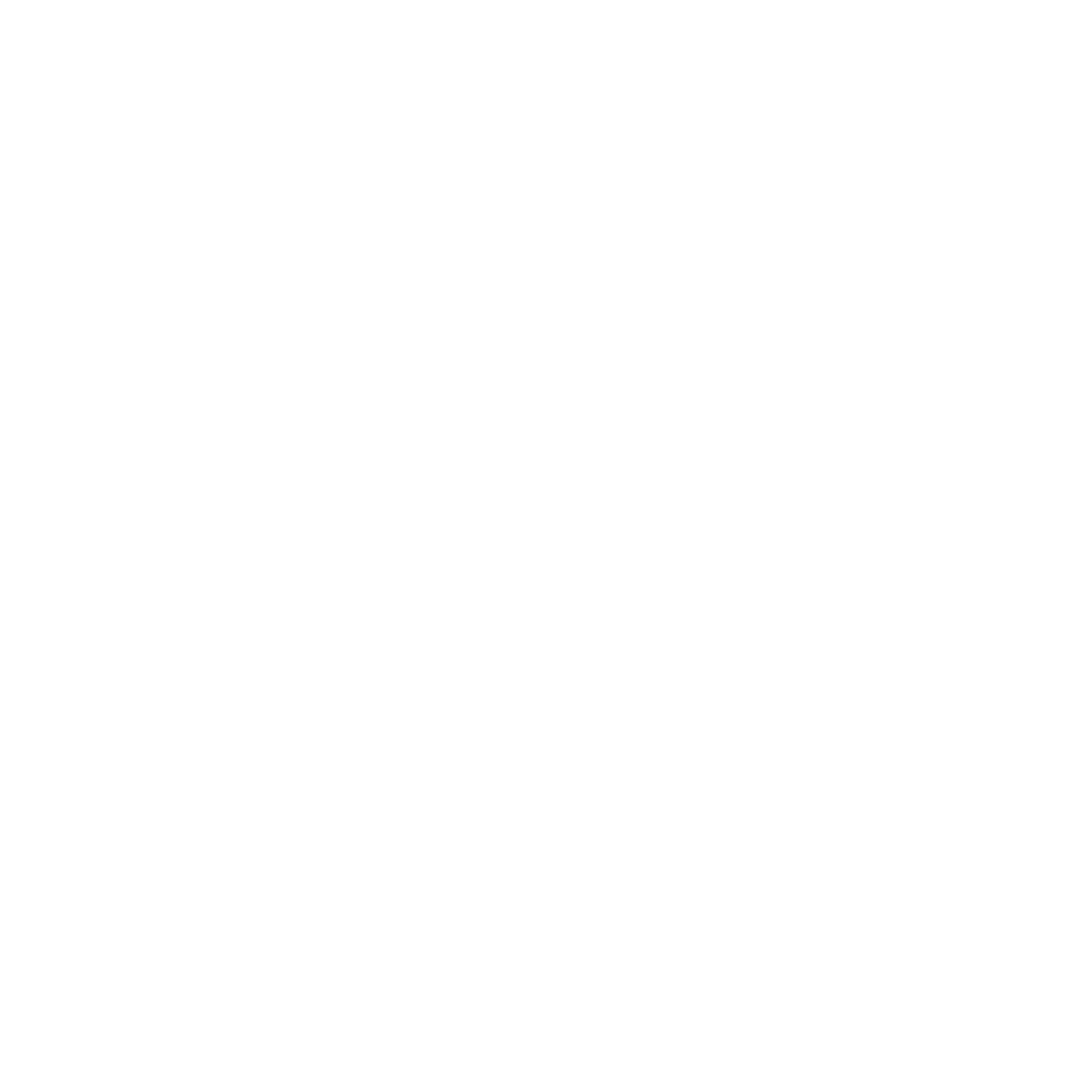
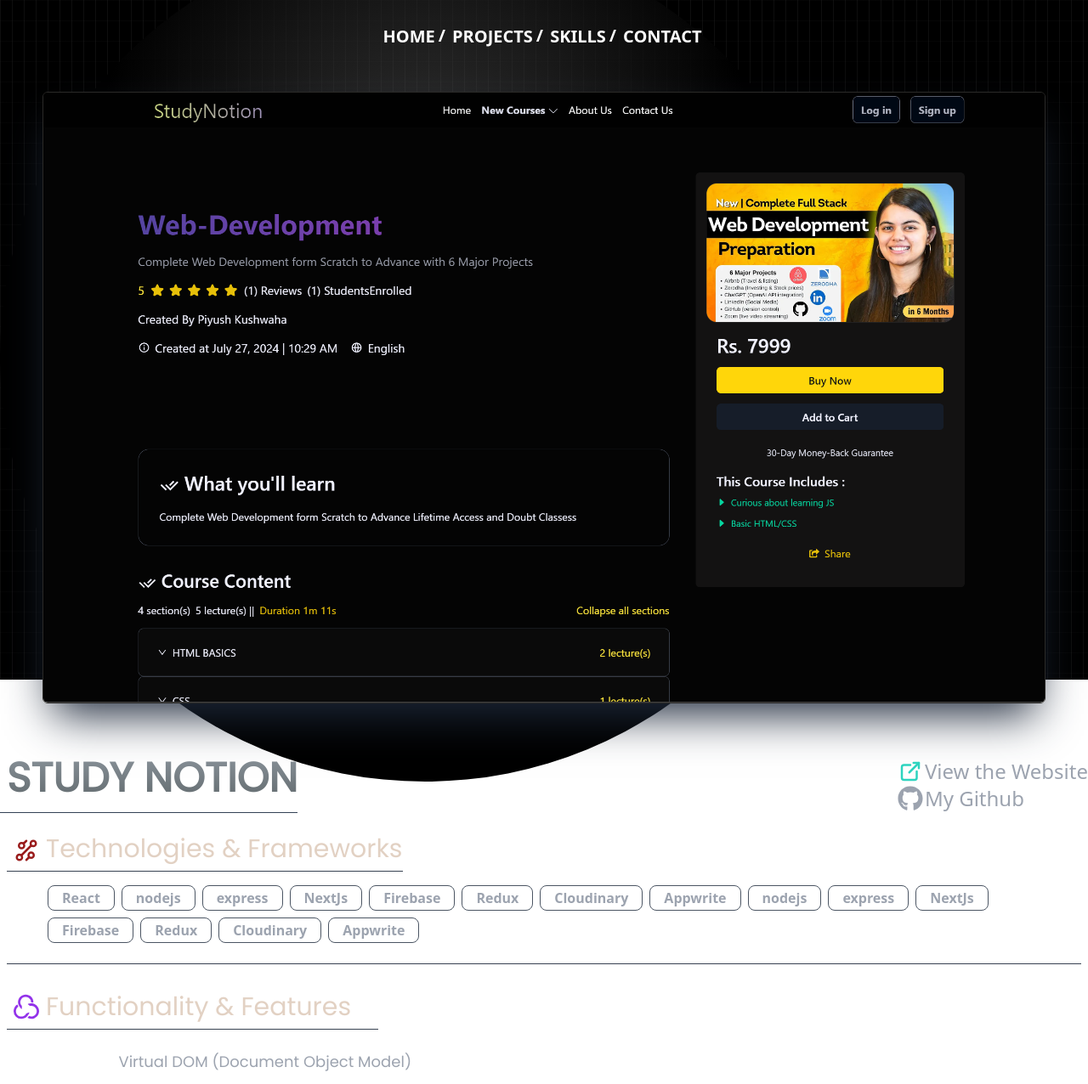
Before and after one commit to piyushkushwaha977/Portfolio, a React (Create React App) app: page /project/truefeedback in a window 1280 px wide. Before the commit this address had no page. Shown: the top 1276 px of the page at 85% size. Before the commit the page ends 800 px from the top, so only its background shows below. Built offline with nearby package versions, Linux system fonts and the light colour scheme.

Commit message:
Project page Now includes New Styles

```diff
--- a/src/App.jsx
+++ b/src/App.jsx
@@ -5,12 +5,13 @@
 import SkillsPage from "./pages/SkillsPage";
 import FoodFusionPage from "../src/pages/projectPages/FoodFusionPage";
 import ProjectsPage from "./pages/ProjectsPage";
+import TrueFeedbackPage from "./pages/projectPages/TrueFeedbackPage";
 // import Navbar from "./components/custom/Navbar";
 
 function App() {
   return (
     <div>
-      <>
+
         {/* <Navbar/> */}
         <Routes >
           <Route path="/" element={<HomePage/>}/>
@@ -19,9 +20,8 @@
           <Route path="/skills" element={<SkillsPage/>}/>
           <Route path="/projects" element={<ProjectsPage/>}/>
           <Route path="/project/foodfusion" element={<FoodFusionPage/>}/>
+          <Route path="/project/truefeedback" element={<TrueFeedbackPage/>}/>
         </Routes>
-      </>
-
 
     </div>
   );
--- a/src/components/custom/ProjectHero.jsx
+++ b/src/components/custom/ProjectHero.jsx
@@ -1,10 +1,14 @@
 import myStudynotionImg from "../../assets/projectImages/MyStudyNotion.png"
+import myStudynotionProjectImg from "../../assets/projectImages/studynotionproject.png"
 // import { Link } from "react-router-dom";
 // import { FaArrowLeft } from "react-icons/fa6";
 import Navbar from "./Navbar";
 import { GrTechnology } from "react-icons/gr";
 import { RiCheckDoubleFill } from "react-icons/ri";
 import { SiCountingworkspro } from "react-icons/si";
+import { TbExternalLink } from "react-icons/tb";
+// import { FiArrowUpRight } from "react-icons/fi";
+import { FaGithub } from "react-icons/fa6";
 
 
  const TechList = ["React", "nodejs" , "express" , "NextJs" , "Firebase" , "Redux" , "Cloudinary" ,"Appwrite", "nodejs" , "express" , "NextJs" , "Firebase" , "Redux" , "Cloudinary" ,"Appwrite" ]
@@ -26,32 +30,38 @@
 const ProjectHero = () => {
 
   return (
-    <div className=" w-full top-0 left-0">
-        {/* <div className=" fixed top-0 left-0 h-full w-full -z-10">
-          <div class="absolute top-0 z-[-2] h-screen w-screen bg-neutral-950 bg-[radial-gradient(ellipse_80%_80%_at_50%_-20%,rgba(120,119,198,0.3),rgba(255,255,255,0))]"></div>
-        </div> */}
+    <>
+        {/* Dark Theme Background code */}
         <div className="fixed left-0 top-0 -z-10 w-full h-full">
-                {/* Dark Theme Background code */}
-         <div className="relative h-full w-full bg-black"><div className="absolute bottom-0 left-0 right-0 top-0 bg-[linear-gradient(to_right,#4f4f4f2e_1px,transparent_1px),linear-gradient(to_bottom,#8080800a_1px,transparent_1px)] bg-[size:14px_24px]"></div><div className="absolute left-0 right-0 top-[-10%] h-[1000px] w-[1000px] rounded-full bg-[radial-gradient(circle_400px_at_50%_300px,#fbfbfb36,#000)]"></div></div>
-
+          <div className="relative h-full w-full bg-black"><div className="absolute bottom-0 left-0 right-0 top-0 bg-[linear-gradient(to_right,#4f4f4f2e_1px,transparent_1px),linear-gradient(to_bottom,#8080800a_1px,transparent_1px)] bg-[size:14px_24px]"></div><div className="absolute left-0 right-0 top-[-10%] h-[1000px] w-[1000px] rounded-full bg-[radial-gradient(circle_400px_at_50%_300px,#fbfbfb36,#000)]"></div></div>
         </div>
 
-        <Navbar/>
+        <div className=" relative h-screen w-full max-w-full md:max-w-7xl md:mx-auto  ">
 
-        <div className=" relative max-w-full md:max-w-7xl md:mx-auto  ">
+          <Navbar/>
 
           <div className=" max-w-full mx-1 mt-8 md:max-w-6xl lg:max-w-7xl md:mx-auto ">
             <div className="max-w-[23rem] md:max-w-[50rem] lg:max-w-[1180px] mx-auto h-[16rem] md:h-[36rem] lg:h-[46rem] w-full aspect-square  ">
-              <img src={myStudynotionImg}
+              <img src={myStudynotionProjectImg}
                className=" rounded-md w-full h-[15rem] md:h-[32rem] lg:h-[45rem] object-cover border border-[#2b2a28]  shadow-2xl shadow-slate-800"
                alt="studynotion"
               />
             </div>
 
-            <div className=" w-full max-w-[32rem] md:max-w-6xl lg:max-w-7xl mx-auto">
-               <h2 className="mt-4 md:mt-12 pb-4 pl-2 font-bold font-poppins uppercase text-3xl md:text-5xl bg-gradient-to-b from-[#868F96] to-[#596164] text-transparent bg-clip-text
-                border-b border-slate-700"
-               >Study Notion</h2>
+    <div className=" w-full max-w-[32rem] md:max-w-6xl lg:max-w-7xl mx-auto">
+       <div className=" flex justify-between mt-4 md:mt-12 ">
+       <h2 className=" pb-4 pl-2 font-bold font-poppins uppercase text-3xl md:text-5xl bg-gradient-to-b from-[#868F96] to-[#596164] text-transparent bg-clip-text
+          border-b border-slate-700" > Study Notion </h2>
+           <div className=" flex flex-col">
+           <div className=" text-gray-400 md:text-2xl flex items-center font-thin">
+            <TbExternalLink className="inline text-teal-400 text-2xl  md:text-3xl mr-0.5"/>
+            View the Website </div>
+
+            <div className=" text-gray-400 md:text-2xl flex items-center font-thin">
+            <FaGithub className="inline text-gray-400 text-2xl  md:text-3xl mr-0.5"/>
+             My Github </div>
+           </div>
+       </div>
 
         <div className=" max-w-full mx-2 mt-6 flex flex-col-reverse  " >
 
@@ -140,8 +150,8 @@
           </div>
         </div>
 
-    </div>
-  );
-};
+    </>
+  )
+}
 
 export default ProjectHero;
--- a/src/pages/ProjectsPage.jsx
+++ b/src/pages/ProjectsPage.jsx
@@ -44,7 +44,7 @@
                        <div className=' flex flex-col '>
                            <div className='w-fit flex gap-1 md:gap-2 items-center justify-center'>
                             <h2 className=' md:pb-3 flex items-center font-semibold text-lg text-gray-300 md:text-2xl border-b-2 border-slate-700'
-                            > <RiDashboardHorizontalFill className='inline mr-0.5  md:mr-1.5 text-purple-700 text-xl md:text-3xl'/>
+                            > <RiDashboardHorizontalFill className='inline mr-0.5 md:mr-1.5 text-purple-700 text-[22px] md:text-3xl'/>
                               MERN  | FULL STACK PROJECTS</h2>
                            </div>
                             <div className=' mx-1 md:mx-4 '>
@@ -53,13 +53,13 @@
                                 StudyNotion an Edtech Platform (LMS)  <GoArrowRight className='inline ml-2 md:ml-6 left-0 '/>
                                </div>
                               </Link>
-                              <a href='https://truefeedback.in/ '>
-                              {/* <Link to={"/project/foodfusion"}> */}
+                              {/* <a href='https://truefeedback.in/ '> */}
+                              <Link to={"/project/truefeedback"}>
                                <div className=' ml-2 md:ml-10 py-4 md:py-3  text-gray-400 hover:text-white font-poppins md:text-2xl border-b '>
                                 TrueFeedback text Messaging app  <GoArrowRight className='inline ml-2 md:ml-6 left-0 '/>
                                </div>
-                              {/* </Link> */}
-                              </a>
+                              </Link>
+                              {/* </a> */}
                             </div>
                         </div>
 
@@ -67,7 +67,7 @@
                           <div className=' flex flex-col '>
                            <div className='w-fit flex gap-1 md:gap-2 items-center justify-center'>
                             <h2 className=' md:pb-3 flex items-center font-semibold text-lg text-gray-300 md:text-2xl border-b-2 border-slate-700
-                            '><TbLayoutDashboardFilled className='inline mr-0.5  md:mr-1.5 text-red-700 text-xl md:text-3xl'/>
+                            '><TbLayoutDashboardFilled className='inline mr-0.5  md:mr-1.5 text-red-700 text-[22px] md:text-3xl'/>
                              REACT/NEXT.JS | FRONTEND-PROJECTS</h2>
                            </div>
                             <div className=' mx-1 md:mx-4 '>
@@ -88,7 +88,7 @@
                          <div className=' flex flex-col '>
                            <div className='w-fit flex gap-1 md:gap-2 items-center justify-center'>
                             <h2 className=' md:pb-3 flex items-center font-semibold text-lg text-gray-300 md:text-2xl border-b-2 border-slate-700
-                            '><MdSpaceDashboard className='inline mr-0.5  md:mr-1.5 text-yellow-700 text-xl md:text-3xl'/>
+                            '><MdSpaceDashboard className='inline mr-0.5  md:mr-1.5 text-yellow-700 text-[22px] md:text-3xl'/>
                              REACT & TAILWIND | UI PROJECTS</h2>
                            </div>
                             <div className=' mx-1 md:mx-4 '>
--- a/src/pages/projectPages/StudyNotionPage.jsx
+++ b/src/pages/projectPages/StudyNotionPage.jsx
@@ -3,13 +3,12 @@
 
 const StudyNotionPage = () => {
   return (
-    <div className='relative w-full '>
-
-         <div className="fixed left-0 top-0 -z-10 w-full h-full">
-                {/* Dark Theme Background code */}
+    <div>
+              {/* Dark Theme Background code */}
+         {/* <div className="fixed left-0 top-0 -z-10 w-full h-full">
          <div className="relative h-full w-full bg-black"><div className="absolute bottom-0 left-0 right-0 top-0 bg-[linear-gradient(to_right,#4f4f4f2e_1px,transparent_1px),linear-gradient(to_bottom,#8080800a_1px,transparent_1px)] bg-[size:14px_24px]"></div><div className="absolute left-0 right-0 top-[-10%] h-[1000px] w-[1000px] rounded-full bg-[radial-gradient(circle_400px_at_50%_300px,#fbfbfb36,#000)]"></div></div>
 
-        </div>
+        </div>  */}
 
     <ProjectHero/>
 
--- /dev/null
+++ b/src/pages/projectPages/TrueFeedbackPage.jsx
@@ -0,0 +1,12 @@
+import React from 'react'
+import ProjectHero from '../../components/custom/ProjectHero'
+
+const TrueFeedbackPage = () => {
+  return (
+    <div>
+        <ProjectHero/>
+    </div>
+  )
+}
+
+export default TrueFeedbackPage
```
Also changed, not shown: src/assets/projectImages/studynotionproject.png (added).
